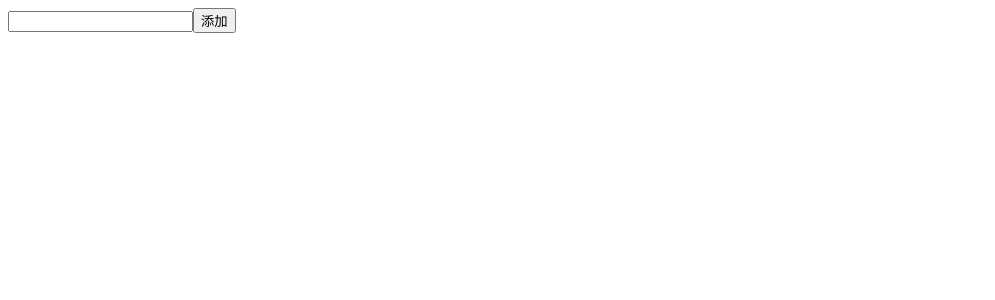
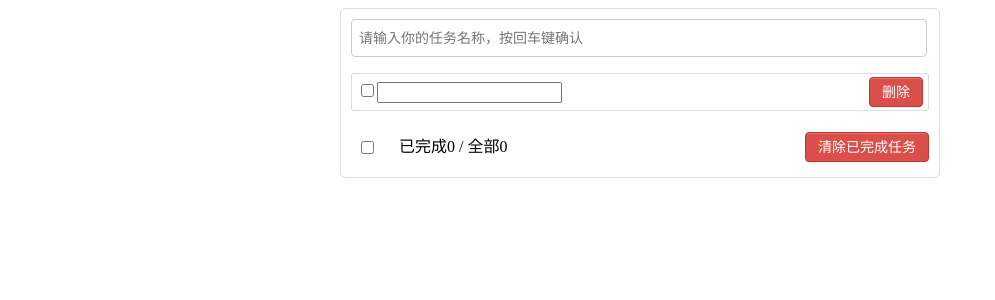
Before and after one commit to dark9wesley/state-management, a React (Vite) app: page / in a window 1280 px wide. Shown: the top 300 px of the page, without its empty margins (0-995 px from the left). Built offline with nearby package versions, Linux system fonts and the light colour scheme.

Commit message:
feat: 完成Todo静态页面

```diff
--- /dev/null
+++ b/src/App.css
@@ -0,0 +1,133 @@
+ /*base*/
+ body {
+  background: #fff;
+}
+.btn {
+  display: inline-block;
+  padding: 4px 12px;
+  margin-bottom: 0;
+  font-size: 14px;
+  line-height: 20px;
+  text-align: center;
+  vertical-align: middle;
+  cursor: pointer;
+  box-shadow: inset 0 1px 0 rgba(255, 255, 255, 0.2), 0 1px 2px rgba(0, 0, 0, 0.05);
+  border-radius: 4px;
+}
+.btn-danger {
+  color: #fff;
+  background-color: #da4f49;
+  border: 1px solid #bd362f;
+}
+.btn-edit {
+  color: #fff;
+  background-color: skyblue;
+  border: 1px solid skyblue;
+  margin-right: 10px;
+}
+.btn-danger:hover {
+  color: #fff;
+  background-color: #bd362f;
+}
+.btn:focus {
+  outline: none;
+}
+.todo-container {
+  width: 600px;
+  margin: 0 auto;
+}
+.todo-container .todo-wrap {
+  padding: 10px;
+  border: 1px solid #ddd;
+  border-radius: 5px;
+}
+
+/*header*/
+.todo-header input {
+  width: 560px;
+  height: 28px;
+  font-size: 14px;
+  border: 1px solid #ccc;
+  border-radius: 4px;
+  padding: 4px 7px;
+}
+.todo-header input:focus {
+  outline: none;
+  border-color: rgba(82, 168, 236, 0.8);
+  box-shadow: inset 0 1px 1px rgba(0, 0, 0, 0.075), 0 0 8px rgba(82, 168, 236, 0.6);
+}
+
+/*footer*/
+.todo-footer {
+  height: 40px;
+  line-height: 40px;
+  padding-left: 6px;
+  margin-top: 5px;
+}
+.todo-footer label {
+  display: inline-block;
+  margin-right: 20px;
+  cursor: pointer;
+}
+.todo-footer label input {
+  position: relative;
+  top: -1px;
+  vertical-align: middle;
+  margin-right: 5px;
+}
+.todo-footer button {
+  float: right;
+  margin-top: 5px;
+}
+
+/*main*/
+.todo-main {
+  margin-left: 0px;
+  border: 1px solid #ddd;
+  border-radius: 2px;
+  padding: 0px;
+}
+.todo-empty {
+  height: 40px;
+  line-height: 40px;
+  border: 1px solid #ddd;
+  border-radius: 2px;
+  padding-left: 5px;
+  margin-top: 10px;
+}
+
+/*item*/
+li {
+  list-style: none;
+  height: 36px;
+  line-height: 36px;
+  padding: 0 5px;
+  border-bottom: 1px solid #ddd;
+}
+li label {
+  float: left;
+  cursor: pointer;
+}
+li label li input {
+  vertical-align: middle;
+  margin-right: 6px;
+  position: relative;
+  top: -1px;
+}
+li button {
+  float: right;
+  display: none;
+  margin-top: 3px;
+}
+li:before {
+  content: initial;
+}
+li:last-child {
+  border-bottom: none;
+}
+li:hover {
+  background: #ddd;
+}
+li:hover button {
+  display: block;
+}
--- a/src/App.tsx
+++ b/src/App.tsx
@@ -1,14 +1,19 @@
+import TodoFooter from "./pages/TodoFooter"
+import TodoHeader from "./pages/TodoHeader"
+import TodoList from "./pages/TodoList"
+import "./App.css"
 
 
 function App() {
 
   return (
-    <>
-      <div>
-        <input type="text" name="todoName" />
-        <button type="submit">添加</button>
+    <div className="todo-container">
+      <div className="todo-wrap">
+        <TodoHeader />
+        <TodoList />
+        <TodoFooter />
       </div>
-    </>
+    </div>
   )
 }
 
--- /dev/null
+++ b/src/pages/TodoFooter.tsx
@@ -0,0 +1,15 @@
+const TodoFooter: React.FC = () => {
+  return (
+    <div className="todo-footer">
+      <label>
+        <input type="checkbox"/>
+      </label>
+      <span>
+        <span>已完成0</span> / 全部0
+      </span>
+      <button className="btn btn-danger">清除已完成任务</button>
+    </div>
+  );
+}
+
+export default TodoFooter;
--- /dev/null
+++ b/src/pages/TodoHeader.tsx
@@ -0,0 +1,9 @@
+const TodoHeader: React.FC = () => {
+  return (
+    <div className="todo-header">
+      <input type="text" placeholder="请输入你的任务名称，按回车键确认"/>
+    </div>
+  );
+}
+
+export default TodoHeader;
--- /dev/null
+++ b/src/pages/TodoList.tsx
@@ -0,0 +1,11 @@
+import TodoListItem from "./TodoListItem";
+
+const TodoList: React.FC = () => {
+  return (
+    <ul className="todo-main">
+      <TodoListItem/>
+    </ul>
+  );
+}
+
+export default TodoList;
--- /dev/null
+++ b/src/pages/TodoListItem.tsx
@@ -0,0 +1,16 @@
+
+const TodoListItem: React.FC = () => {
+  return (
+    <li>
+      <label>
+        <input type="checkbox"/>
+        {/* <span v-if="!todo.isEdit">{{ todo.value }}</span> */}
+        <input type="text" />
+      </label>
+      <button className="btn btn-danger">删除</button>
+      {/* <button className="btn btn-edit">编辑</button> */}
+    </li>
+  );
+}
+
+export default TodoListItem;
```
Also changed, not shown: 1 other file (tests, documents, lock files or other folders).
